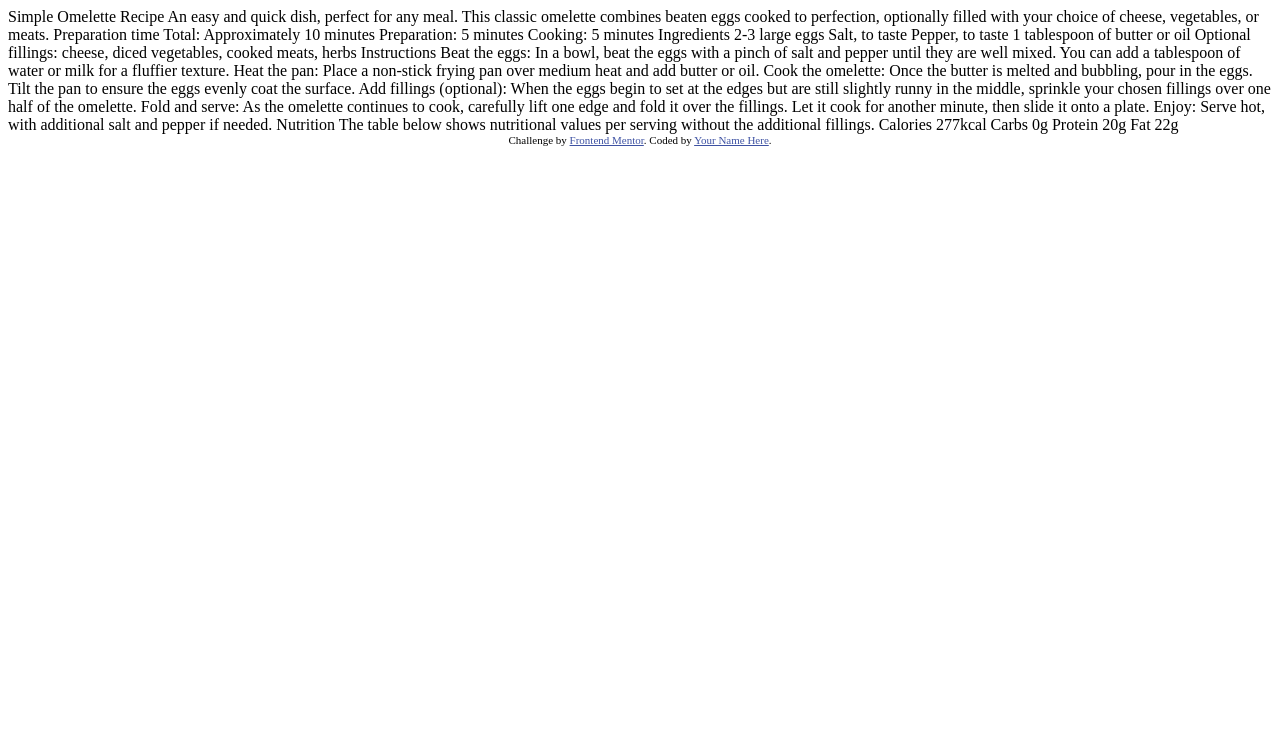
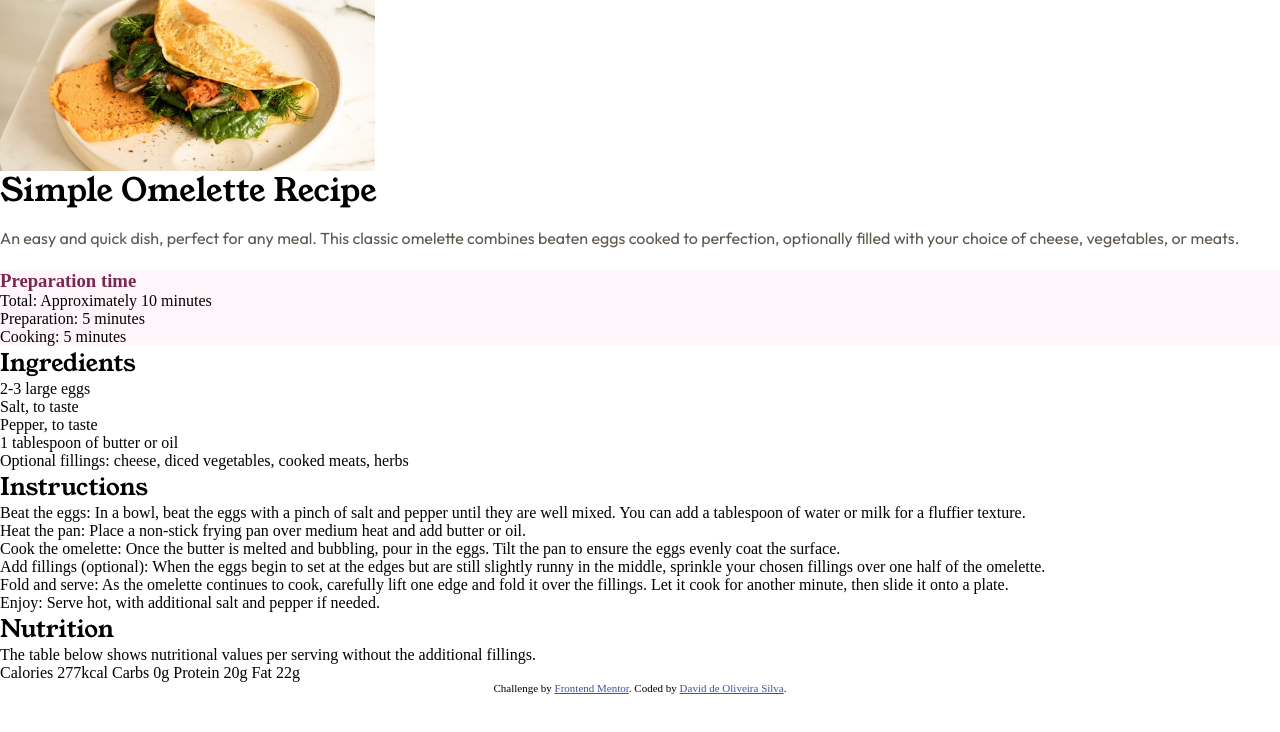
Before and after one commit to davidOliveira1995/recipe-page-main, a plain HTML site: page recipe-page-main/index.html in a window 1280 px wide. Drawn offline with Linux system fonts and the light colour scheme.

Commit message:
Adicionando novos elemento

```diff
--- /dev/null
+++ b/recipe-page-main/css/style.css
@@ -0,0 +1,94 @@
+@charset "UTF-8";
+@import url("https://fonts.googleapis.com/css2?family=Outfit:wght@100..900&family=Young+Serif&display=swap");
+
+* {
+  margin: 0;
+  padding: 0;
+  box-sizing: border-box;
+}
+
+.young-serif-regular {
+  font-family: "Young Serif", serif;
+  font-weight: 400;
+  font-style: normal;
+}
+/*
+  <uniquifier>: Use a unique and descriptive class name
+    <weight>: Use a value from 100 to 900
+
+.outfit-<uniquifier> {
+  font-family: "Outfit", sans-serif;
+  font-optical-sizing: auto;
+  font-weight: <weight>;
+  font-style: normal;
+}
+  */
+
+.outfit-p {
+  font-family: "Outfit", sans-serif;
+  font-optical-sizing: auto;
+  font-weight: 400;
+  font-style: normal;
+}
+
+:root {
+  --White: hsl(0, 0%, 100%);
+
+  --Stone-100: hsl(30, 54%, 90%);
+  --Stone-150: hsl(30, 18%, 87%);
+  --Stone-600: hsl(30, 10%, 34%);
+  --Stone-900: hsl(24, 5%, 18%);
+
+  --Brown-800: hsl(14, 45%, 36%);
+
+  --Rose-800: hsl(332, 51%, 32%);
+  --Rose-50: hsl(330, 100%, 98%);
+}
+
+body {
+  font-size: 16px;
+}
+
+/* Configurantion Global */
+.header h1 {
+    font-size: 2em;
+    line-height: 1;
+    margin-bottom: 20px;
+}
+
+.header p {
+    color: var(--Stone-600);
+    font-size: 1em;
+    line-height: 1.4;
+    margin-bottom: 20px;
+}
+
+.preparation-time {
+    background-color: var(--Rose-50);
+}
+
+.preparation-time h3 {
+    color: var(--Rose-800);
+}
+
+
+/* Fim Configuration Global */
+
+@media screen and (max-width: 375px) {
+    .container {
+        padding: 30px;
+    }
+
+  .card {
+    width: 375px;
+  }
+}
+
+/* FOOTER */
+.attribution {
+  font-size: 11px;
+  text-align: center;
+}
+.attribution a {
+  color: hsl(228, 45%, 44%);
+}
--- a/recipe-page-main/index.html
+++ b/recipe-page-main/index.html
@@ -1,77 +1,118 @@
 <!DOCTYPE html>
 <html lang="en">
   <head>
-  <meta charset="UTF-8">
-  <meta name="viewport" content="width=device-width, initial-scale=1.0"> <!-- displays site properly based on user's device -->
-
-  <link rel="icon" type="image/png" sizes="32x32" href="./assets/images/favicon-32x32.png">
-
+    <meta charset="UTF-8" />
+    <meta name="viewport" content="width=device-width, initial-scale=1.0" />
+    <!-- displays site properly based on user's device -->
+    <link
+      rel="icon"
+      type="image/png"
+      sizes="32x32"
+      href="./assets/images/favicon-32x32.png"
+    />
+    <link rel="stylesheet" href="css/style.css" />
     <title>Frontend Mentor | Recipe page</title>
-
-  <!-- Feel free to remove these styles or customise in your own stylesheet 👍 -->
-  <style>
-    .attribution { font-size: 11px; text-align: center; }
-    .attribution a { color: hsl(228, 45%, 44%); }
-  </style>
   </head>
   <body>
+    <div class="card">
+      <img
+        src="assets/images/image-omelette.jpeg"
+        width="375px"
+        alt="Photo Omelette"
+      />
+      <div class="container">
+        <section class="header">
+          <h1 class="young-serif-regular">Simple Omelette Recipe</h1>
 
-  Simple Omelette Recipe
+          <p class="outfit-p">
+            An easy and quick dish, perfect for any meal. This classic omelette
+            combines beaten eggs cooked to perfection, optionally filled with
+            your choice of cheese, vegetables, or meats.
+          </p>
+        </section>
 
-  An easy and quick dish, perfect for any meal. This classic omelette combines beaten eggs cooked
-  to perfection, optionally filled with your choice of cheese, vegetables, or meats.
+        <section class="preparation-time">
+          <h3>Preparation time</h3>
 
-  Preparation time
+          <ul>
+            <li>Total: Approximately 10 minutes</li>
+            <li>Preparation: 5 minutes</li>
+            <li>Cooking: 5 minutes</li>
+          </ul>
+        </section>
 
-  Total: Approximately 10 minutes
-  Preparation: 5 minutes
-  Cooking: 5 minutes
+        <section class="ingredients">
+          <h2 class="young-serif-regular">Ingredients</h2>
 
-  Ingredients
+          <ul>
+            <li>2-3 large eggs</li>
+            <li>Salt, to taste</li>
+            <li>Pepper, to taste</li>
+            <li>1 tablespoon of butter or oil</li>
+            <li>
+              Optional fillings: cheese, diced vegetables, cooked meats, herbs
+            </li>
+          </ul>
+        </section>
 
-  2-3 large eggs
-  Salt, to taste
-  Pepper, to taste
-  1 tablespoon of butter or oil
-  Optional fillings: cheese, diced vegetables, cooked meats, herbs
+        <section class="instructions">
+          <h2 class="young-serif-regular">Instructions</h2>
 
-  Instructions
+          <ol>
+            <li>
+              Beat the eggs: In a bowl, beat the eggs with a pinch of salt and
+              pepper until they are well mixed. You can add a tablespoon of
+              water or milk for a fluffier texture.
+            </li>
 
-  Beat the eggs: In a bowl, beat the eggs with a pinch of salt and pepper until they are well mixed.
-  You can add a tablespoon of water or milk for a fluffier texture.
+            <li>
+              Heat the pan: Place a non-stick frying pan over medium heat and
+              add butter or oil.
+            </li>
 
-  Heat the pan: Place a non-stick frying pan over medium heat and add butter or oil.
+            <li>
+              Cook the omelette: Once the butter is melted and bubbling, pour in
+              the eggs. Tilt the pan to ensure the eggs evenly coat the surface.
+            </li>
 
-  Cook the omelette: Once the butter is melted and bubbling, pour in the eggs. Tilt the pan to ensure
-  the eggs evenly coat the surface.
+            <li>
+              Add fillings (optional): When the eggs begin to set at the edges
+              but are still slightly runny in the middle, sprinkle your chosen
+              fillings over one half of the omelette.
+            </li>
 
-  Add fillings (optional): When the eggs begin to set at the edges but are still slightly runny in the
-  middle, sprinkle your chosen fillings over one half of the omelette.
+            <li>
+              Fold and serve: As the omelette continues to cook, carefully lift
+              one edge and fold it over the fillings. Let it cook for another
+              minute, then slide it onto a plate.
+            </li>
 
-  Fold and serve: As the omelette continues to cook, carefully lift one edge and fold it over the
-  fillings. Let it cook for another minute, then slide it onto a plate.
+            <li>
+              Enjoy: Serve hot, with additional salt and pepper if needed.
+            </li>
+          </ol>
+        </section>
 
-  Enjoy: Serve hot, with additional salt and pepper if needed.
+        <section class="nutrition">
+          <h2 class="young-serif-regular">Nutrition</h2>
 
-  Nutrition
+          <p>
+            The table below shows nutritional values per serving without the
+            additional fillings.
+          </p>
 
-  The table below shows nutritional values per serving without the additional fillings.
-
-  Calories
-  277kcal
-
-  Carbs
-  0g
-
-  Protein
-  20g
-
-  Fat
-  22g
+          <table>
+            Calories 277kcal Carbs 0g Protein 20g Fat 22g
+          </table>
+        </section>
+      </div>
 
       <div class="attribution">
-    Challenge by <a href="https://www.frontendmentor.io?ref=challenge" target="_blank">Frontend Mentor</a>.
-    Coded by <a href="#">Your Name Here</a>.
+        Challenge by
+        <a href="https://www.frontendmentor.io?ref=challenge" target="_blank"
+          >Frontend Mentor</a
+        >. Coded by <a href="#">David de Oliveira Silva</a>.
+      </div>
     </div>
   </body>
 </html>
```
Lines whose indentation alone changed are shown as unchanged.
